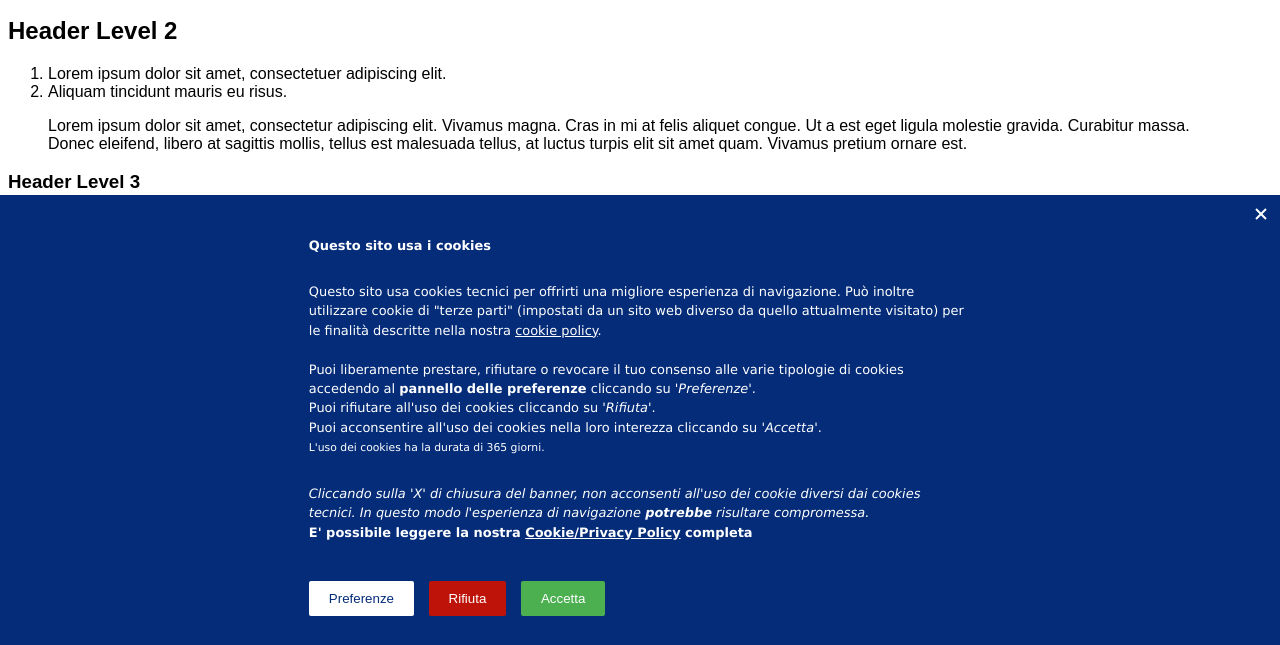
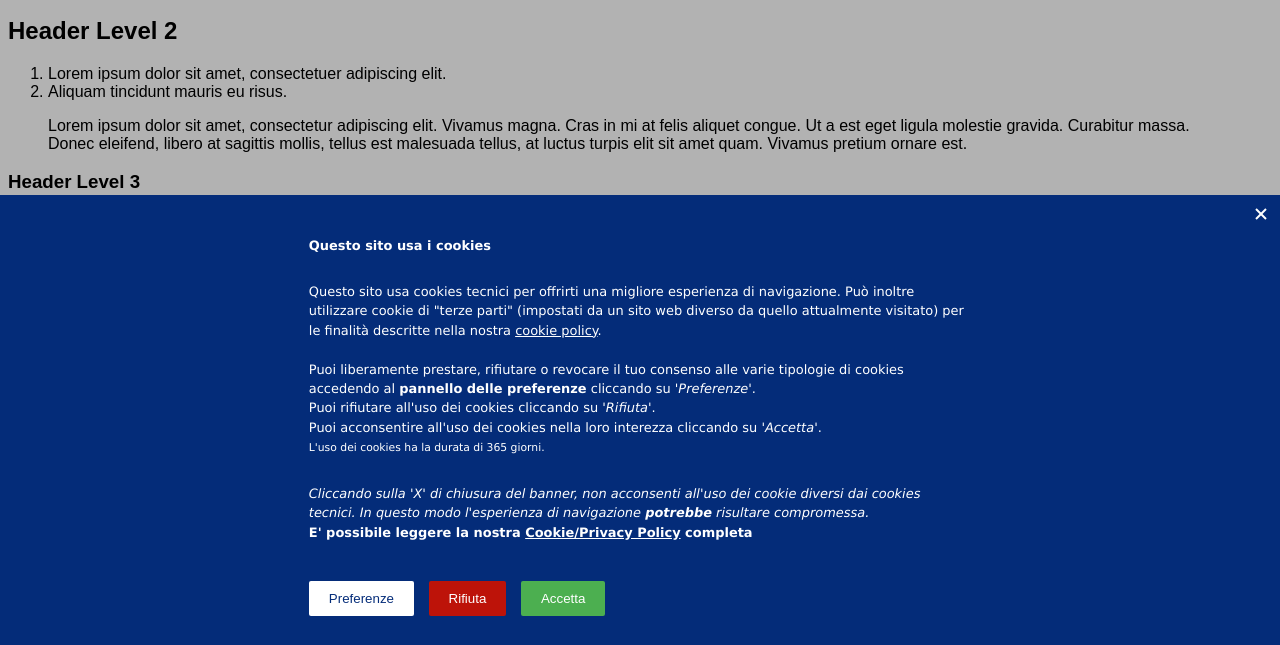
Before and after one commit to januruba/easy-cookie-consent, a website: page demo.html in a window 1280 px wide. Shown: the part 155-800 px from the top of the page. Drawn offline with Linux system fonts and the light colour scheme; files that its build step writes are made by us from their sources.

Commit message:
feat: add layer block site

```diff
--- a/demo.html
+++ b/demo.html
@@ -61,11 +61,13 @@
   <!-- trigger button -->
   <p><button data-plcb="bar">Open cookie bar</button> <button data-plcb="settings">Open cookie settings</button></p>
 
-  <!--banner-cookie-->
-  <div id="plcb-slide" class="plcb"></div>
+  <div class="plcb-container hide">
+      <!--banner-cookie-->
+      <div id="plcb-slide" class="plcb"></div>
 
-  <!--modal-cookie-->
-  <div id="plcb-settings" class="plcb"></div>
+      <!--modal-cookie-->
+      <div id="plcb-settings" class="plcb"></div>
+  </div>
 
 <script src="dist/plcb-scripts.js"></script>
 <script type="text/javascript">
--- a/src/plcb-css.less
+++ b/src/plcb-css.less
@@ -4,6 +4,26 @@
 @error-color: #bd1309;
 @dark-color: #000;
 @link-color: #2f2f2f;
+
+.plcb-container {
+  display: flex;
+  position: fixed;
+  top: 0;
+  left: 0;
+  flex-direction: column;
+  justify-content: flex-start;
+  width: 100%;
+  height: 100%;
+  contain: content;
+  background-color: rgba(0, 0, 0, 0.3);
+  overflow-x: hidden;
+  z-index: 1000;
+  touch-action: auto;
+  -webkit-overflow-scrolling: touch;
+}
+.plcb-container.hide {
+  display: none;
+}
 
 #plcb-slide {
     font-family: 'Verdana', sans-serif !important;
@@ -19,9 +39,10 @@
     box-sizing: border-box;
     font-size: .9em;
     line-height: 1.5em;
+    z-index: 10000;
+    display: none;
     transform: translateY(100%);
     transition: transform 1s ease;
-    z-index: 10000;
 
     .plcb-leave {
       position: absolute;
@@ -68,6 +89,7 @@
     }
   &.shown {
     transform: none;
+    display: block;
   }
 }
 
--- a/src/plcb-scripts.js
+++ b/src/plcb-scripts.js
@@ -108,8 +108,10 @@ class Plcb {
     this.getCookies();
     if(typeof(this.cookieConsent) === 'undefined') {
       this.showBar();
+      this.showBackground();
     } else {
       this.runCallbacks();
+      this.hideBackground();
     }
     this.initListeners();
   }
@@ -117,6 +119,7 @@ class Plcb {
   initDom() {
     this.elBar = document.querySelector('#plcb-slide');
     this.elPop = document.querySelector('#plcb-settings');
+    this.elBackground = document.querySelector('.plcb-container');
     this.startTemplate();
     this.elBtnCYes = document.querySelectorAll('*[data-plcb="accept"]');
     this.elBtnCNo = document.querySelectorAll('*[data-plcb="refuse"]');
@@ -162,6 +165,7 @@ class Plcb {
 
     this.elBtnSettings.forEach(item => {
       item.addEventListener('click', event => {
+        plcb.showBackground();
         plcb.hideBar();
         plcb.showPopup();
       });
@@ -169,6 +173,7 @@ class Plcb {
 
     this.elBtnOpen.forEach(item => {
       item.addEventListener('click', event => {
+        plcb.showBackground();
         plcb.hidePopup();
         plcb.showBar();
       });
@@ -221,6 +226,7 @@ class Plcb {
     this.logConsent(this);
     this.hideBar();
     this.hidePopup();
+    this.hideBackground();
     this.runCallbacks();
   }
 
@@ -240,6 +246,14 @@ class Plcb {
 
   hidePopup() {
     this.elPop.classList.remove('shown');
+  }
+
+  hideBackground() {
+    this.elBackground.classList.add('hide');
+  }
+
+  showBackground() {
+    this.elBackground.classList.remove('hide');
   }
 
   fillData() {
```
Also changed, not shown: dist/plcb-css.css, dist/plcb-scripts.js.
